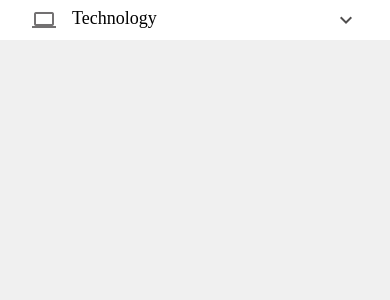
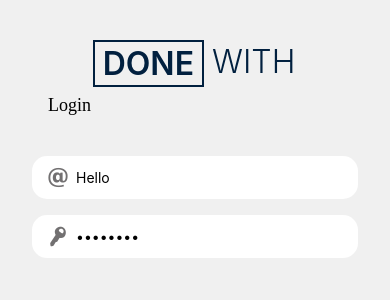
Before and after one commit to LeonelKero/done-with, a React Native app: screen / in a window 390 px wide. Shown: the top 300 px of the page. Built offline with nearby package versions, Linux system fonts and the light colour scheme.

Commit message:
Code refactoring, Login Screen

```diff
--- a/App.js
+++ b/App.js
@@ -4,6 +4,8 @@ import { MaterialCommunityIcons } from "@expo/vector-icons";
 import DWPicker from "./app/components/picker/DWPicker";
 import color from "./app/config/color";
 import RootContainer from "./app/screens/RootContainer";
+import SignInScreen from "./app/screens/signin/SignInScreen";
+import WelcomeScreen from "./app/screens/welcome/WelcomeScreen";
 
 const pickerItems = [
   {
@@ -42,26 +44,26 @@ const pickerItems = [
 ];
 
 export default function App() {
-  return (
-    <RootContainer>
-      {/* <DWInput
-        placeholder="First name"
-        Icon={
-          <MaterialCommunityIcons name="email" size={21} color={color.gray} />
-        }
-      />
-      <DWSwitch
-        text="Air plane mode"
-        getCurrentState={(state) => console.log("Switch state", state)}
-      /> */}
-      <DWPicker
-        Icon={
-          <MaterialIcons name="category" size={16} color={color.softDark} />
-        }
-        placeholder="Item category"
-        pickerItems={pickerItems}
-      />
-    </RootContainer>
+  return ( <SignInScreen />
+    // <RootContainer>
+    //    <DWInput
+    //     placeholder="First name"
+    //     Icon={
+    //       <MaterialCommunityIcons name="email" size={21} color={color.gray} />
+    //     }
+    //   />
+    //   <DWSwitch
+    //     text="Air plane mode"
+    //     getCurrentState={(state) => console.log("Switch state", state)}
+    //   />
+    //   {/* <DWPicker
+    //     Icon={
+    //       <MaterialIcons name="category" size={16} color={color.softDark} />
+    //     }
+    //     placeholder="Item category"
+    //     pickerItems={pickerItems}
+    //   /> */}
+    //  </RootContainer>
   );
 }
 
--- a/app/components/input/DWInput.tsx
+++ b/app/components/input/DWTextInput.tsx
@@ -4,13 +4,22 @@ import color from "../../config/color";
 
 interface Props {
   placeholder: string;
-  value: string;
+  defaultValue: string;
+  isSecure: boolean;
+  keyboardType: "default" | "email-address" | "number-pad";
   getText: (text: string) => void;
   Icon: ReactNode;
 }
 
-const DWInput = ({ placeholder, Icon }: Props) => {
-  const [value, setValue] = useState<string>("");
+const DWTextInput = ({
+  placeholder,
+  defaultValue,
+  isSecure = false,
+  keyboardType = "default",
+  Icon,
+  getText,
+}: Props) => {
+  const [value, setValue] = useState<string>(defaultValue);
   // TODO: Get typed value from parent
 
   return (
@@ -19,9 +28,15 @@ const DWInput = ({ placeholder, Icon }: Props) => {
       <TextInput
         style={styles.input}
         defaultValue=""
-        onChangeText={(text) => setValue(text)}
+        onChangeText={(text) => {
+          getText(text);
+          setValue(text);
+        }}
+        keyboardType={keyboardType}
         autoCapitalize="sentences"
         value={value}
+        autoCorrect={false}
+        secureTextEntry={isSecure}
         clearButtonMode="always"
         placeholder={placeholder}
       />
@@ -29,13 +44,14 @@ const DWInput = ({ placeholder, Icon }: Props) => {
   );
 };
 
-export default DWInput;
+export default DWTextInput;
 
 const styles = StyleSheet.create({
   container: {
     borderRadius: 15,
-    paddingVertical: 8,
+    paddingVertical: 10,
     paddingHorizontal: 16,
+    marginVertical: 8,
     flexDirection: "row",
     alignItems: "center",
     backgroundColor: color.white,
--- /dev/null
+++ b/app/components/logo/DWAppLogo.tsx
@@ -0,0 +1,54 @@
+import React from "react";
+import { StyleSheet, Text, View } from "react-native";
+import color from "../../config/color";
+
+
+interface Props{
+    logo: {},
+    text: {}, done:{}
+}
+
+const DWAppLogo = ({logo={}, text={}, done={}}:Props) => {
+  return (
+    <View style={[styles.logo, logo]}>
+      <View style={styles.mainLogo}>
+        <Text style={[styles.text, text, styles.done, done]}>DONE</Text>
+        <Text style={[styles.text, text, styles.with]}>WITH</Text>
+      </View>
+      {/* <Text style={[styles.slogan]}>No more bad side effect!</Text> */}
+    </View>
+  );
+};
+
+export default DWAppLogo;
+
+const styles = StyleSheet.create({
+  done: {
+    borderColor: color.lightGray,
+    borderWidth: 2,
+    paddingStart: 8,
+    paddingEnd: 8,
+    fontWeight: 600,
+  },
+  mainLogo: {
+    flexDirection: "row",
+  },
+  logo: {
+    // borderColor: color.lightGray,
+    // borderWidth: 2,
+    alignItems: "center",
+    padding: 8,
+    position: "absolute",
+    top: "35%",
+    start: "25%",
+  },
+  text: {
+    color: color.lightGray,
+    fontSize: 32,
+    padding: 2,
+    fontWeight: 300,
+  },
+  with: {
+    paddingStart: 8,
+  },
+});
--- /dev/null
+++ b/app/screens/signin/SignInScreen.tsx
@@ -0,0 +1,74 @@
+import { Entypo } from "@expo/vector-icons";
+import React from "react";
+import { StyleSheet, View } from "react-native";
+import DWTextInput from "../../components/input/DWTextInput";
+import DWAppLogo from "../../components/logo/DWAppLogo";
+import DWText from "../../components/text/DWText";
+import color from "../../config/color";
+import RootContainer from "../RootContainer";
+
+const SignInScreen = () => {
+  return (
+    <RootContainer>
+      <View style={styles.container}>
+        <DWAppLogo
+          logo={styles.logo}
+          text={styles.textLogo}
+          done={styles.done}
+        />
+        <DWText customStyle={styles.loginText}>Login</DWText>
+        <View style={styles.inputsSection}>
+          <DWTextInput
+            placeholder="Username"
+            defaultValue="Hello"
+            isSecure={false}
+            keyboardType="email-address"
+            getText={(text) => console.log(text)}
+            Icon={<Entypo name="email" color={color.gray} size={20} />}
+          />
+          <DWTextInput
+            placeholder="Password"
+            defaultValue="Password"
+            isSecure={true}
+            keyboardType="default"
+            getText={(text) => console.log(text)}
+            Icon={<Entypo name="key" color={color.gray} size={20} />}
+          />
+        </View>
+      </View>
+    </RootContainer>
+  );
+};
+
+export default SignInScreen;
+
+const styles = StyleSheet.create({
+  container: {
+    flex: 1,
+    paddingHorizontal: 32,
+    paddingTop: 32,
+    // backgroundColor: color.primary,
+  },
+  inputsSection: {
+    marginTop: 32,
+  },
+  done: {
+    borderColor: color.primary,
+    borderWidth: 2,
+  },
+  text: {
+    alignSelf: "center",
+  },
+  logo: {
+    position: "relative",
+    top: 0,
+    start: 0,
+    alignSelf: "center",
+  },
+  loginText: {
+    marginStart: 16
+  },
+  textLogo: {
+    color: color.primary,
+  },
+});
--- a/app/screens/welcome/WelcomeScreen.tsx
+++ b/app/screens/welcome/WelcomeScreen.tsx
@@ -3,18 +3,13 @@ import { StyleSheet, Text, View } from "react-native";
 
 import DWButton from "../../components/button/DWButton";
 import color from "../../config/color";
+import DWAppLogo from "../../components/logo/DWAppLogo";
 
 const WelcomeScreen = () => {
   return (
     <>
       <View style={styles.root}>
-        <View style={styles.logo}>
-          <View style={styles.mainLogo}>
-            <Text style={[styles.text, styles.done]}>DONE</Text>
-            <Text style={[styles.text, styles.with]}>WITH</Text>
-          </View>
-          {/* <Text style={[styles.slogan]}>No more bad side effect!</Text> */}
-        </View>
+        <DWAppLogo logo={{}} text={{}} done={{}} />
         <View style={styles.actionButtonGroup}>
           <DWButton
             btnText={"Sign In"}
@@ -55,37 +50,6 @@ const styles = StyleSheet.create({
     marginTop: 16,
     backgroundColor: color.secondary,
   },
-  done: {
-    borderColor: color.lightGray,
-    borderWidth: 2,
-    paddingStart: 8,
-    paddingEnd: 8,
-    fontWeight: 600,
-  },
-  logo: {
-    // borderColor: color.lightGray,
-    // borderWidth: 2,
-    alignItems: "center",
-    padding: 8,
-    position: "absolute",
-    top: "35%",
-    start: "25%",
-  },
-  mainLogo: {
-    flexDirection: "row",
-  },
-  slogan: {
-    color: color.lightGray,
-    fontSize: 16,
-    fontStyle: "italic",
-    marginTop: 8,
-  },
-  text: {
-    color: color.lightGray,
-    fontSize: 32,
-    padding: 2,
-    fontWeight: 300,
-  },
   with: {
     paddingStart: 8,
   },
```
